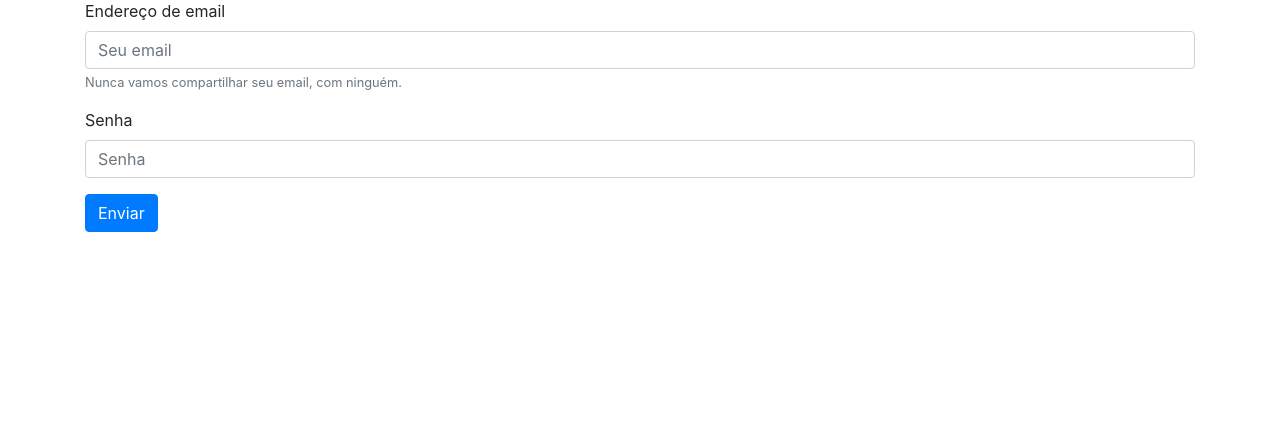
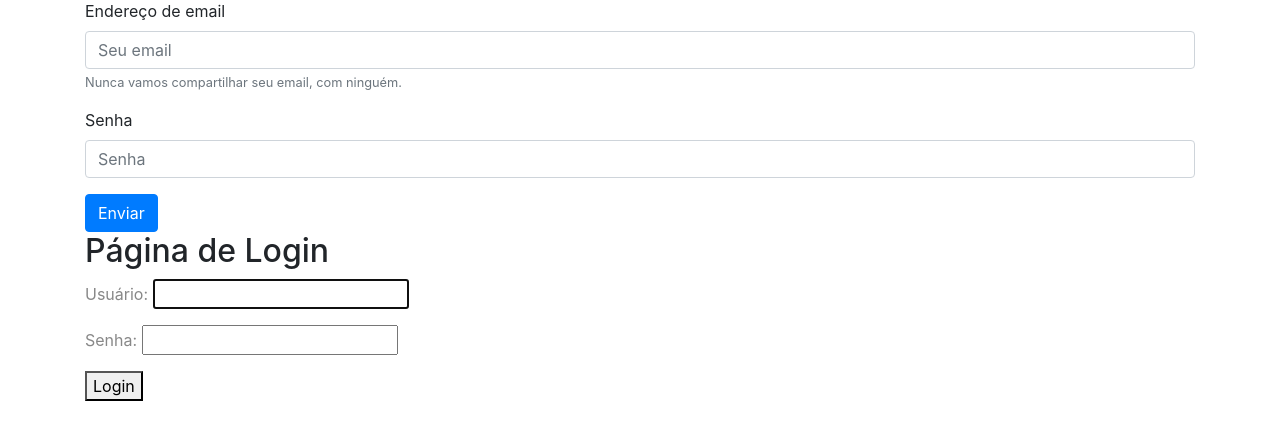
Before and after one commit to brunogomesifrn/pi19oficina, a Django app: page /login/ in a window 1280 px wide. Shown: the part 113-553 px from the top of the page. Run offline with Django 3.2, Linux system fonts and the light colour scheme; some libraries are stand-ins or nearby versions.

Commit message:
autenticacao

```diff
--- a/core/templates/login.html
+++ b/core/templates/registration/login.html
@@ -48,6 +48,15 @@
 					</form>
 				</div>
 			</div>
+
+			<h2>Página de Login</h2>
+<form method="post">
+{% csrf_token %}
+<p>Usuário: {{ form.username }}</p>
+<p>Senha: {{ form.password }}</p>
+<button type="submit">Login</button>
+</form>
+
 		</div>
 
 			<script type="text/javascript" src="{% static 'js/jquery.min.js' %}"></script>
--- a/core/views.py
+++ b/core/views.py
@@ -4,7 +4,7 @@ from django.shortcuts import render
 
 def home(request):
 	return render(request, 'home.html')
-def login(request):
-	return render(request, 'login.html')
+def perfil(request):
+	return render(request, 'perfil.html')
 def cadastro(request):
 	return render(request, 'cadastro.html')
--- a/pi19oficina/settings.py
+++ b/pi19oficina/settings.py
@@ -119,3 +119,6 @@ USE_TZ = True
 # https://docs.djangoproject.com/en/2.2/howto/static-files/
 
 STATIC_URL = '/static/'
+LOGIN_URL = '/login/'
+LOGIN_REDIRECT_URL = 'perfil'
+LOGOUT_REDIRECT_URL = 'home'
--- a/pi19oficina/urls.py
+++ b/pi19oficina/urls.py
@@ -15,12 +15,15 @@ Including another URLconf
 """
 from django.contrib import admin
 from django.urls import path
-from core.views import home, login, cadastro
+from core.views import home, cadastro, perfil
+from django.contrib.auth import views as auth_views
 
 
 urlpatterns = [
     path('admin/', admin.site.urls),
     path('', home, name="home"),
-    path('login/', login, name="login"),
+    path('login/', auth_views.LoginView.as_view(), name="login"),
     path('cadastro/', cadastro, name="cadastro"),
+    path('perfil/', perfil, name='perfil'),
+    path("logout/", auth_views.LogoutView.as_view(), name="logout"),
 ]
```
Also changed, not shown: core/templates/perfil.html (added, +10 -0 lines).
